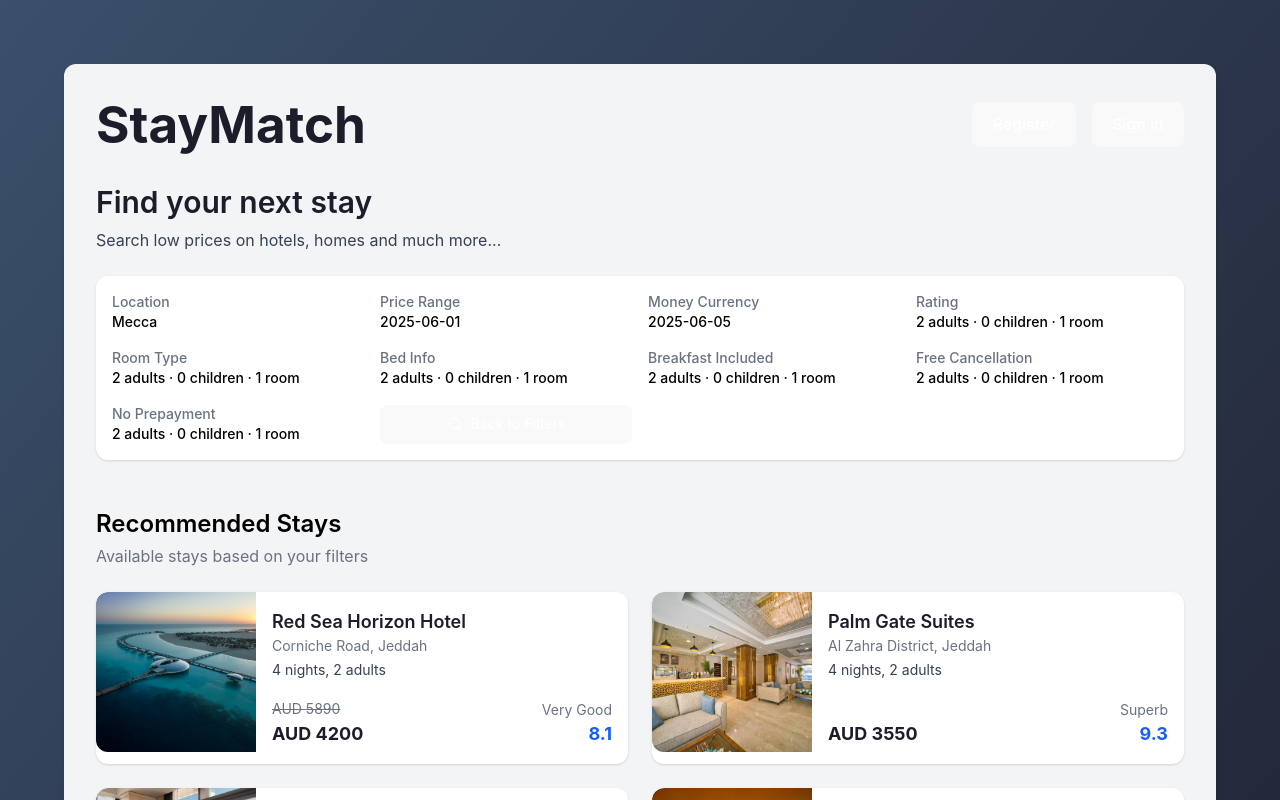
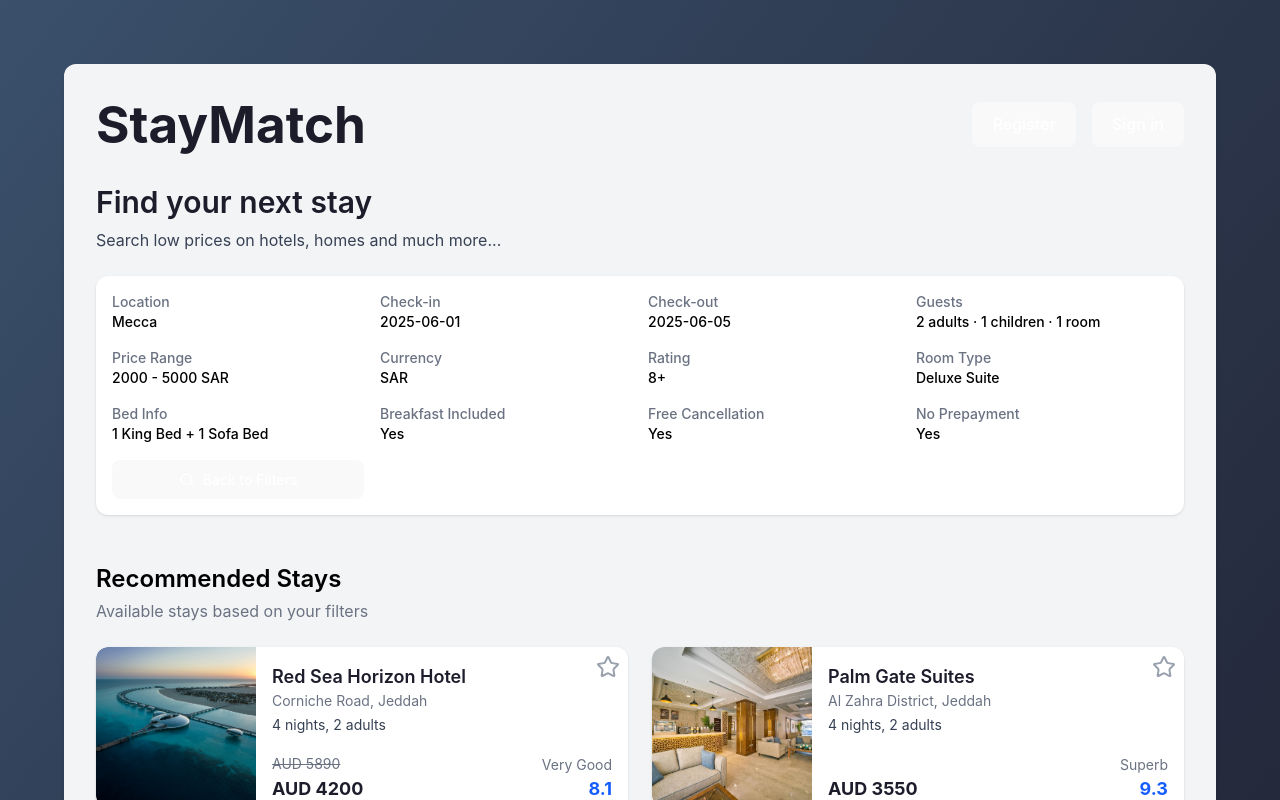
Before and after one commit to YM2992/StayMatch, a React (Vite) app in the folder Frontend/: page /main in a window 1280 px wide. Shown: the top 800 px of the page. Built offline with nearby package versions, Linux system fonts and the light colour scheme.

Commit message:
added favourite button + updated mock data + removed checkin/checkout filter

```diff
--- a/Frontend/src/pages/Main.jsx
+++ b/Frontend/src/pages/Main.jsx
@@ -1,5 +1,7 @@
 import { useEffect, useState } from "react";
-import { SearchIcon } from "lucide-react";
+import { useNavigate } from "react-router-dom";
+import { SearchIcon, Star, StarIcon } from "lucide-react"; // Star = outline, StarIcon = filled
+
 import jeddahImg from "../assets/jeddah.jpg";
 import meccaImg from "../assets/mecca.webp";
 import medinaImg from "../assets/medina.jpg";
@@ -11,15 +13,25 @@ import hotelthree from "../assets/three.webp";
 import hotelfour from "../assets/four.jpg";
 
 function Main() {
+  const navigate = useNavigate();
   const [searchResults, setSearchResults] = useState([]);
+  const [favorites, setFavorites] = useState([]);
 
   const mockData = {
     destination: "Mecca",
     checkIn: "2025-06-01",
     checkOut: "2025-06-05",
     adults: 2,
-    children: 0,
+    children: 1,
     rooms: 1,
+    priceRange: "2000 - 5000 SAR",
+    currency: "SAR",
+    rating: "8+",
+    roomType: "Deluxe Suite",
+    bedInfo: "1 King Bed + 1 Sofa Bed",
+    breakfastIncluded: true,
+    freeCancellation: true,
+    noPrepayment: true,
   };
 
   const handleSearch = () => {
@@ -76,10 +88,15 @@ function Main() {
     setSearchResults(mockResults);
   };
 
-  // ✅ Automatically run search on first render
   useEffect(() => {
     handleSearch();
   }, []);
+
+  const toggleFavorite = (id) => {
+    setFavorites((prev) =>
+      prev.includes(id) ? prev.filter((favId) => favId !== id) : [...prev, id]
+    );
+  };
 
   return (
     <div className="min-h-screen bg-gradient-to-br from-[#3a506b] to-[#1c1c2b] flex items-center justify-center p-[5%]">
@@ -105,70 +122,75 @@ function Main() {
           </p>
 
           <div className="bg-white text-black rounded-xl shadow p-4 grid grid-cols-1 md:grid-cols-4 gap-4 items-center text-sm font-medium">
+            {/* Mock filter info display */}
             <div>
               <p className="text-gray-500">Location</p>
               <p className="text-black">{mockData.destination}</p>
             </div>
             <div>
-              <p className="text-gray-500">Price Range</p>
+              <p className="text-gray-500">Check-in</p>
               <p className="text-black">{mockData.checkIn}</p>
             </div>
             <div>
-              <p className="text-gray-500">Money Currency</p>
+              <p className="text-gray-500">Check-out</p>
               <p className="text-black">{mockData.checkOut}</p>
             </div>
             <div>
-              <p className="text-gray-500">Rating</p>
+              <p className="text-gray-500">Guests</p>
               <p className="text-black">
                 {mockData.adults} adults · {mockData.children} children ·{" "}
                 {mockData.rooms} room
               </p>
             </div>
             <div>
+              <p className="text-gray-500">Price Range</p>
+              <p className="text-black">{mockData.priceRange}</p>
+            </div>
+            <div>
+              <p className="text-gray-500">Currency</p>
+              <p className="text-black">{mockData.currency}</p>
+            </div>
+            <div>
+              <p className="text-gray-500">Rating</p>
+              <p className="text-black">{mockData.rating}</p>
+            </div>
+            <div>
               <p className="text-gray-500">Room Type</p>
-              <p className="text-black">
-                {mockData.adults} adults · {mockData.children} children ·{" "}
-                {mockData.rooms} room
-              </p>
+              <p className="text-black">{mockData.roomType}</p>
             </div>
             <div>
               <p className="text-gray-500">Bed Info</p>
-              <p className="text-black">
-                {mockData.adults} adults · {mockData.children} children ·{" "}
-                {mockData.rooms} room
-              </p>
+              <p className="text-black">{mockData.bedInfo}</p>
             </div>
             <div>
               <p className="text-gray-500">Breakfast Included</p>
               <p className="text-black">
-                {mockData.adults} adults · {mockData.children} children ·{" "}
-                {mockData.rooms} room
+                {mockData.breakfastIncluded ? "Yes" : "No"}
               </p>
             </div>
             <div>
               <p className="text-gray-500">Free Cancellation</p>
               <p className="text-black">
-                {mockData.adults} adults · {mockData.children} children ·{" "}
-                {mockData.rooms} room
+                {mockData.freeCancellation ? "Yes" : "No"}
               </p>
             </div>
             <div>
               <p className="text-gray-500">No Prepayment</p>
               <p className="text-black">
-                {mockData.adults} adults · {mockData.children} children ·{" "}
-                {mockData.rooms} room
+                {mockData.noPrepayment ? "Yes" : "No"}
               </p>
             </div>
 
             <button
               className="col-span-1 md:col-span-auto px-4 py-2 rounded-full flex items-center justify-center transition-transform bg-[#b0cde5] hover:bg-[#99bbdb] text-white hover:scale-105"
-              onClick={handleSearch}
+              onClick={() => navigate("/filter")}
             >
               <SearchIcon className="mr-2 h-4 w-4" />
               Back to Filters
             </button>
           </div>
 
+          {/* Recommended Stays */}
           <div className="mt-12">
             <h3 className="text-2xl font-semibold text-black mb-1">
               Recommended Stays
@@ -181,8 +203,20 @@ function Main() {
               {searchResults.map((stay) => (
                 <div
                   key={stay.id}
-                  className="flex bg-white rounded-xl shadow overflow-hidden"
+                  className="flex bg-white rounded-xl shadow overflow-hidden relative"
                 >
+                  {/* Favorite Star */}
+                  <div
+                    className="absolute top-2 right-2 cursor-pointer z-10"
+                    onClick={() => toggleFavorite(stay.id)}
+                  >
+                    {favorites.includes(stay.id) ? (
+                      <StarIcon className="text-yellow-400" />
+                    ) : (
+                      <Star className="text-gray-400" />
+                    )}
+                  </div>
+
                   <img
                     src={stay.image}
                     alt={stay.name}
@@ -224,6 +258,7 @@ function Main() {
             </div>
           </div>
 
+          {/* Trending Destinations */}
           <div className="mt-12">
             <h3 className="text-2xl font-semibold text-black mb-1">
               Trending destinations
```
